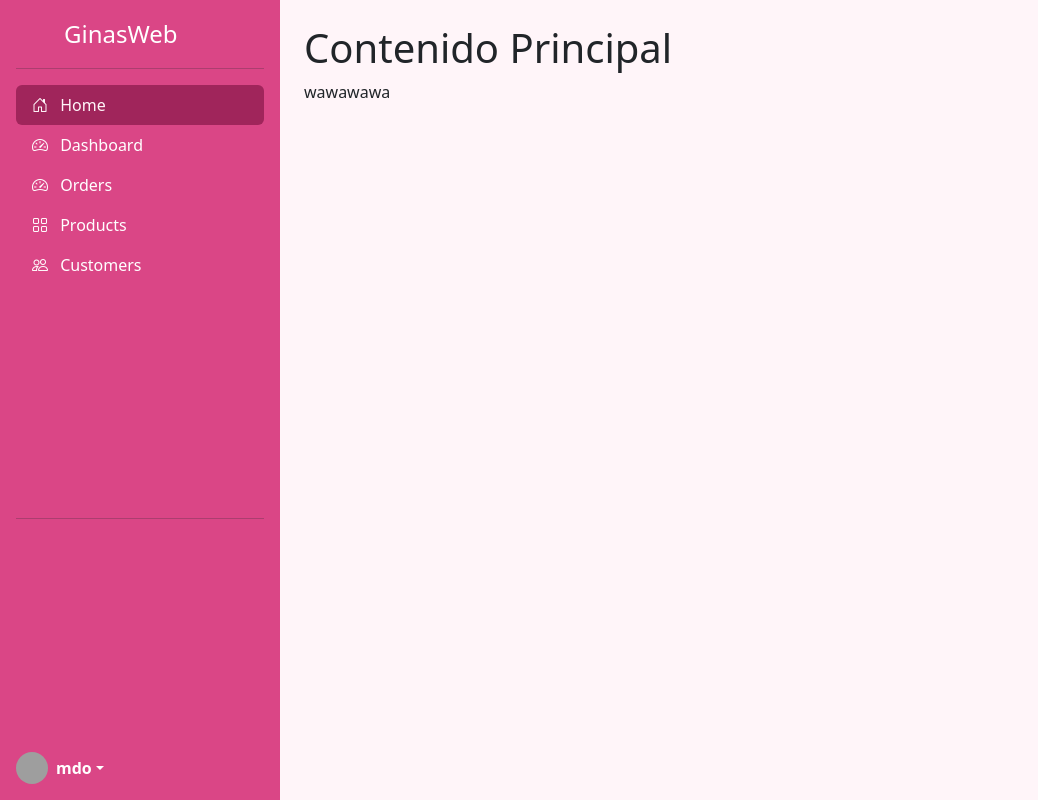
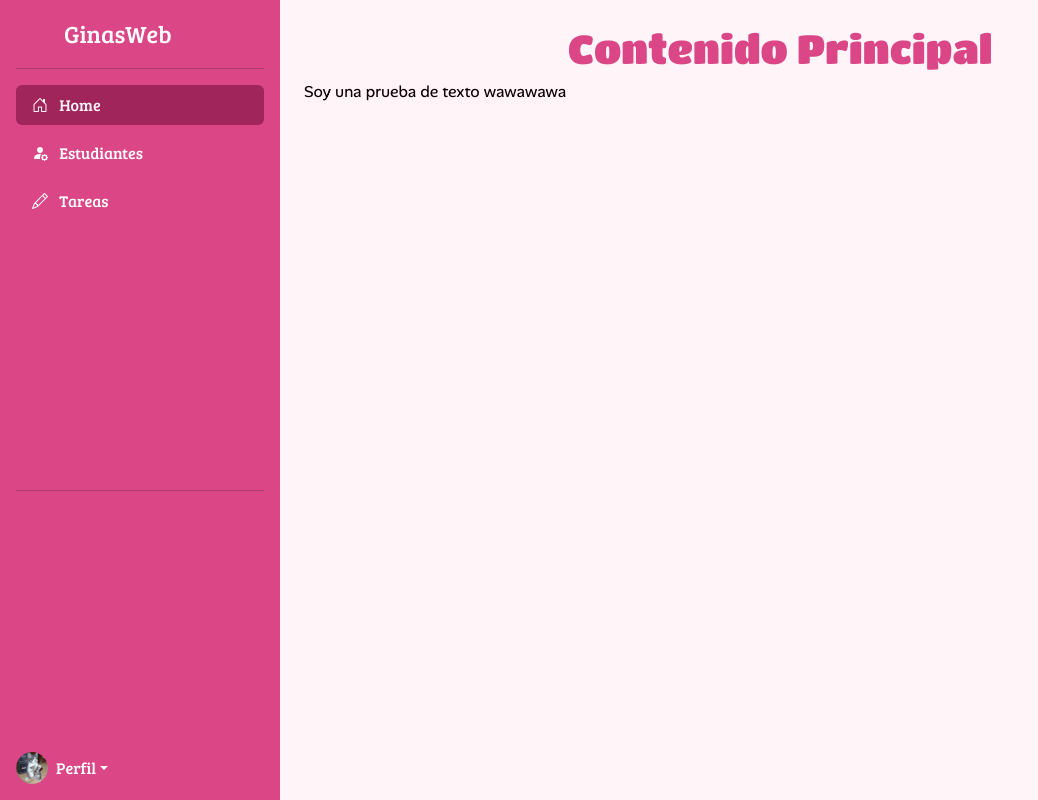
Before and after one commit to GeorginaRetaLimas/2430043-AW, a PHP site: page /home.html in a window 1280 px wide. Shown: the whole page, without its empty margins (0-1038 px from the left). Run offline with PHP 8.4, Linux system fonts and the light colour scheme; grey boxes are pictures that could not be loaded.

Commit message:
Diseño de home

```diff
--- a/Practica_4/home.css
+++ b/Practica_4/home.css
@@ -1,7 +1,7 @@
+/* Definición de paleta de colores */
 :root {
     --color_primary: #DA4686;
     --color_primary_dark: #A0255B;
-    --color_primary_dark_hover: #d96597;
     --color_primary_light: #EF94BB;
 
     --color_secondary: #F9D489;
@@ -13,9 +13,27 @@
     --color-danger: #f68686;
 
     --color_background: rgb(255, 245, 249);
+    --color_black: rgb(12, 1, 5);
 
     --color_hover: rgba(255, 255, 255, 0.408);
 }
+
+/* Definicion de fuentes */
+@font-face {
+  font-family: 'fuente_H1';
+  src: url("fonts/TitanOne-Regular.ttf");
+}
+
+@font-face {
+  font-family: 'fuente_P';
+  src: url("fonts/AlanSans-VariableFont_wght.ttf");
+}
+
+@font-face {
+  font-family: 'fuente_A';
+  src: url("fonts/BreeSerif-Regular.ttf");
+}
+
 
 body {
     background-color: var(--color_background);
@@ -37,3 +55,31 @@
 .nav-link.text-white:hover {
     background-color:  var(--color_hover) !important;
 }
+
+/* Menu de cerrar sesión */
+.dropdown-menu_tema{
+    background-color: var(--color_primary_dark) !important;
+    color: var(--color_background) !important;
+}
+
+.dropdown-menu_tema:hover {
+    background-color:  var(--color_hover) !important;
+}
+
+h1 {
+    font-family: 'fuente_H1';
+    size: 50px;
+    text-align: center;
+    color: var(--color_primary);
+}
+
+p {
+    font-family: 'fuente_P';
+    size: 20px;
+    color: var(--color_black);
+}
+
+a {
+    font-family: 'fuente_A';
+    size: 20px;
+}
--- a/Practica_4/home.html
+++ b/Practica_4/home.html
@@ -29,63 +29,54 @@
 
         <!-- Lista de opciones de navegacion -->
         <ul class="nav nav-pills flex-column mb-auto">
-            <li class="nav-item">
+            <li class="nav-item mb-2">
                 <a href="#" class="nav-link active_nav_tema" aria-current="page">
                     <i class="bi bi-house-door me-2"></i>
                     Home
                 </a>
             </li>
 
-            <li>
+            <li class="nav-item mb-2">
                 <a href="#" class="nav-link text-white">
-                     <i class="bi bi-speedometer2 me-2"></i>
-                    Dashboard
+                    <i class="bi bi-person-fill-gear me-2"></i>
+                    Estudiantes
                 </a>
             </li>
 
-            <li>
+            <li class="nav-item mb-2">
                 <a href="#" class="nav-link text-white">
-                     <i class="bi bi-speedometer2 me-2"></i>
-                    Orders
+                    <i class="bi bi-pencil me-2"></i>
+                     Tareas
                 </a>
             </li>
 
-            <li>
-                <a href="#" class="nav-link text-white">
-                    <i class="bi bi-grid me-2"></i>
-                    Products
-                </a>
-            </li>
-
-            <li>
-                <a href="#" class="nav-link text-white">
-                    <i class="bi bi-people me-2"></i>
-                    Customers
-                </a>
-            </li>
         </ul>
         <hr>
 
         <!-- Icono de perfil con sus opciones -->
         <div class="dropdown mt-auto">
             <a href="#" class="d-flex align-items-center text-white text-decoration-none dropdown-toggle" data-bs-toggle="dropdown" aria-expanded="false">
-                <img src="https://github.com/mdo.png" alt="" width="32" height="32" class="rounded-circle me-2">
-                <strong>mdo</strong>
+                <img src="img/cat.jpg" alt="" width="32" height="32" class="rounded-circle me-2">
+                Perfil
             </a>
-            <ul class="dropdown-menu dropdown-menu-dark text-small shadow">
+
+            <ul class="dropdown-menu dropdown-menu_tema text-small shadow">
                 <li>
                     <a class="dropdown-item" href="#">
                         <i class="bi bi-box-arrow-right me-2"></i>
-                        Sign out
+                        Cerrar Sesión
                     </a>
                 </li>
             </ul>
         </div>
+
     </div>
 
     <main class="flex-grow-1 p-4">
         <h1>Contenido Principal</h1>
-        <p>wawawawa</p>
+        <p>
+            Soy una prueba de texto wawawawa
+        </p>
     </main>
 
     <!-- Bootstrap JavaScript -->
```
Also changed, not shown: Practica_4/fonts/AlanSans-VariableFont_wght.ttf (added), Practica_4/fonts/BreeSerif-Regular.ttf (added), Practica_4/fonts/Caprasimo-Regular.ttf (added), Practica_4/fonts/TitanOne-Regular.ttf (added), Practica_4/img/cat.jpg (added).
